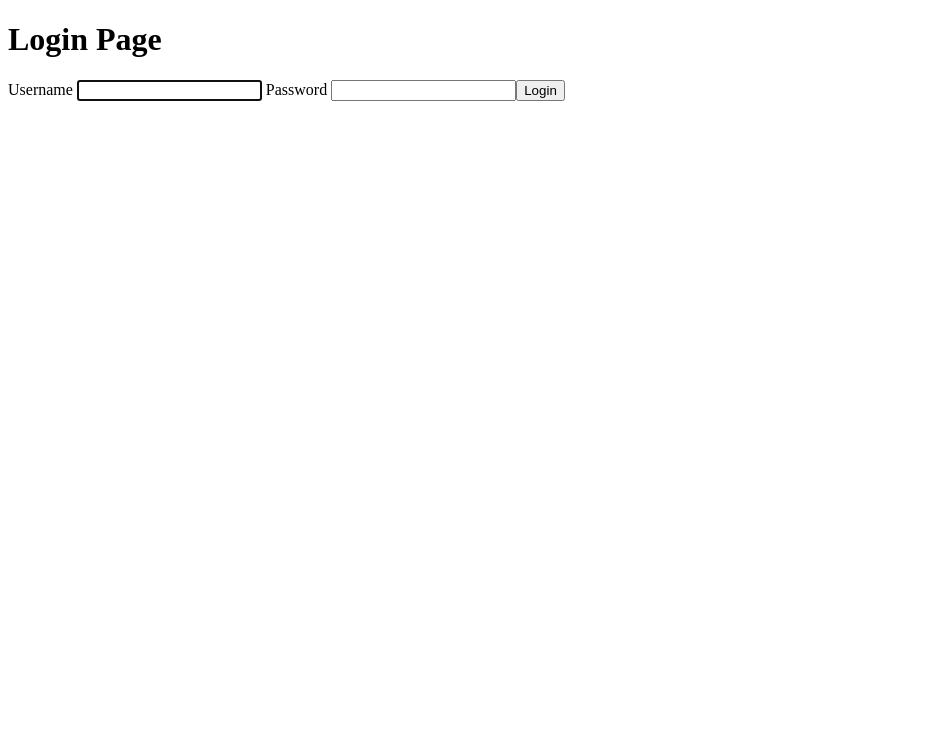
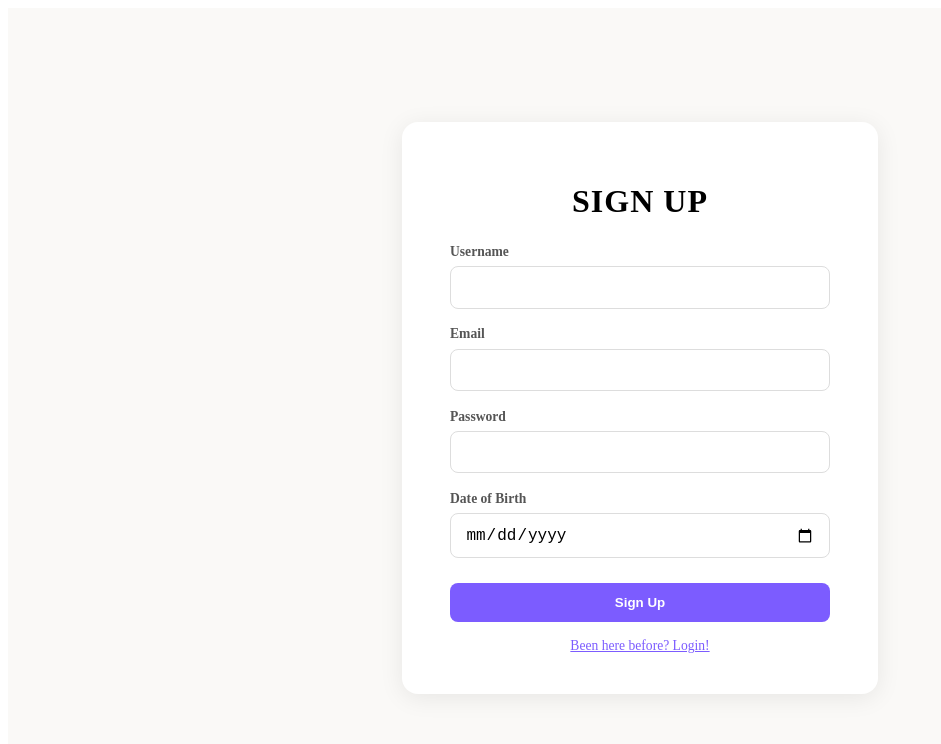
Before and after one commit to alpasahai/full_stack_dev_fabulari_chat, an Angular app in the folder fabulari/client/: page /signup in a window 1280 px wide. Before the commit this address led to /login. Shown: the top 744 px of the page, without its empty margins (0-941 px from the left). Built offline with nearby package versions, Linux system fonts and the light colour scheme.

Commit message:
PHASE 1: Sign Up Feature + Login flow is working correctly YAY

```diff
--- a/fabulari/client/src/app/app.routes.ts
+++ b/fabulari/client/src/app/app.routes.ts
@@ -2,6 +2,7 @@ import { Routes } from '@angular/router';
 
 // Importing components and guards
 import { Login } from './auth/login/login';
+import { Signup } from './auth/signup/signup';
 import { Dashboard } from './user-shell/dashboard/dashboard';
 import { ManageUsers } from './super-admin-shell/manage-users/manage-users';
 import { authGuard } from './core/guards/auth-guard';
@@ -9,6 +10,7 @@ import { superAdminGuard } from './core/guards/super-admin-guard';
 
 export const routes: Routes = [
   { path: 'login', component: Login },
+  { path: 'signup', component: Signup },
 
   //User and group admin have the same shell, so they use the same route
   {
--- a/fabulari/client/src/app/auth/login/login.html
+++ b/fabulari/client/src/app/auth/login/login.html
@@ -16,6 +16,8 @@
       <p class="error" *ngIf="error_message">{{ error_message }}</p>
 
       <button type="submit">Login</button>
+
+      <a routerLink="/signup" class="signup-link">Don't wanna miss the fun? Sign up</a>
     </form>
   </div>
 </div>
--- a/fabulari/client/src/app/auth/login/login.ts
+++ b/fabulari/client/src/app/auth/login/login.ts
@@ -1,14 +1,15 @@
 import { Component } from '@angular/core';
 import { FormsModule } from '@angular/forms';
 import { AuthService } from '../../core/services/auth';
-import { Router } from '@angular/router';
+import { Router, RouterLink } from '@angular/router';
 import { CommonModule } from '@angular/common'; //For Error messages
 
 @Component({
   selector: 'app-login',
   standalone: true,
-  imports: [FormsModule, CommonModule],
+  imports: [FormsModule, CommonModule, RouterLink],
   templateUrl: './login.html',
+  styleUrl: './login.scss',
 })
 export class Login {
   username = '';
--- a/fabulari/client/src/app/auth/signup/signup.html
+++ b/fabulari/client/src/app/auth/signup/signup.html
@@ -1 +1,33 @@
-<p>signup works!</p>
+<div class="signup-page">
+  <div class="signup-card">
+    <h1>SIGN UP</h1>
+
+    <form (ngSubmit)="onSubmit()">
+      <label>
+        Username
+        <input type="text" [(ngModel)]="username" name="username" required>
+      </label>
+
+      <label>
+        Email
+        <input type="email" [(ngModel)]="email" name="email" required>
+      </label>
+
+      <label>
+        Password
+        <input type="password" [(ngModel)]="password" name="password" required minlength="6">
+      </label>
+
+      <label>
+        Date of Birth
+        <input type="date" [(ngModel)]="dob" name="dob">
+      </label>
+
+      <p class="error" *ngIf="error_message">{{ error_message }}</p>
+
+      <button type="submit">Sign Up</button>
+    </form>
+
+    <a routerLink="/login" class="back-link">Been here before? Login!</a>
+  </div>
+</div>
--- a/fabulari/client/src/app/auth/signup/signup.scss
+++ b/fabulari/client/src/app/auth/signup/signup.scss
@@ -0,0 +1,34 @@
+.signup-page {
+  height: 100vh;
+  display: flex;
+  align-items: center;
+  justify-content: center;
+  background: #faf9f7;
+}
+
+.signup-card {
+  background: white;
+  padding: 2.5rem 3rem;
+  border-radius: 16px;
+  box-shadow: 0 4px 24px rgba(0, 0, 0, 0.08);
+  width: 100%;
+  max-width: 380px;
+
+  h1 { text-align: center; margin-bottom: 1.5rem; font-weight: 700; letter-spacing: 1px; }
+  form { display: flex; flex-direction: column; gap: 1.1rem; }
+  label { display: flex; flex-direction: column; font-size: 0.85rem; font-weight: 600; color: #555; gap: 0.4rem; }
+  input {
+    padding: 0.7rem 0.9rem; border: 1px solid #ddd; border-radius: 8px; font-size: 1rem;
+    &:focus { outline: none; border-color: #7c5cff; }
+  }
+  .error { color: #d64545; font-size: 0.85rem; margin: 0; }
+  button {
+    margin-top: 0.5rem; padding: 0.75rem; background: #7c5cff; color: white;
+    border: none; border-radius: 8px; font-weight: 600; cursor: pointer;
+    &:hover { opacity: 0.9; }
+  }
+  .back-link {
+    display: block; text-align: center; margin-top: 1rem;
+    font-size: 0.85rem; color: #7c5cff; text-decoration: underline;
+  }
+}
--- a/fabulari/client/src/app/auth/signup/signup.ts
+++ b/fabulari/client/src/app/auth/signup/signup.ts
@@ -1,9 +1,38 @@
 import { Component } from '@angular/core';
+import { CommonModule } from '@angular/common';
+import { FormsModule } from '@angular/forms';
+import { Router, RouterLink } from '@angular/router';
+import { UserService } from '../../core/services/user';
 
 @Component({
-  imports: [],
+  imports: [CommonModule, FormsModule, RouterLink],
   selector: 'app-signup',
   styleUrl: './signup.scss',
   templateUrl: './signup.html',
+  standalone: true,
 })
-export class Signup {}
+export class Signup {
+  username = '';
+  email = '';
+  password = '';
+  dob = '';
+  error_message = '';
+
+  constructor(private userService: UserService, private router: Router) {}
+
+  //Creating a user through the signup fields
+  onSubmit() {
+    this.userService.createUser({
+      username: this.username,
+      email: this.email,
+      password: this.password,
+      dob: this.dob,
+    }).subscribe({
+      next: () => this.router.navigate(['/login']),
+      error: (err) => this.error_message = err.error?.message || 'Error has occured'
+    });
+
+  }
+
+
+}
--- /dev/null
+++ b/fabulari/client/src/app/core/services/user.ts
@@ -0,0 +1,14 @@
+import { Injectable } from '@angular/core';
+import { HttpClient } from '@angular/common/http';
+import { User } from '../models/user.model';
+
+@Injectable({ providedIn: 'root' })
+export class UserService {
+  private apiUrl = 'http://localhost:3000/api/users';
+
+  constructor(private http: HttpClient) {}
+
+  createUser(user: Partial<User> & { password: string; email?: string; dob?: string }) {
+    return this.http.post<User>(this.apiUrl, user);
+  }
+}
```
Also changed, not shown: 1 other file (tests, documents, lock files or other folders).
